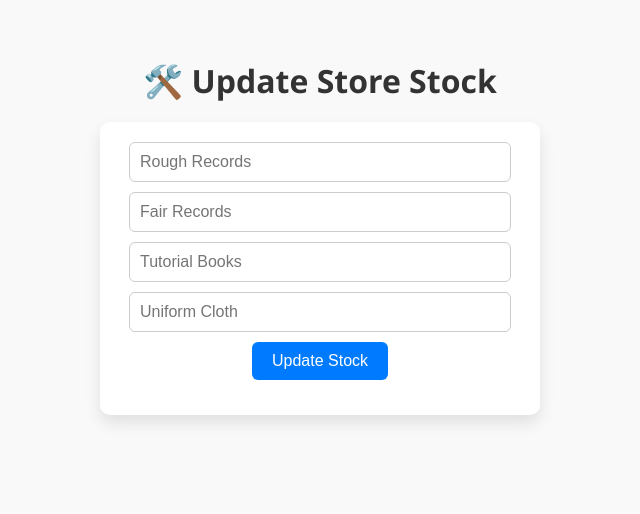
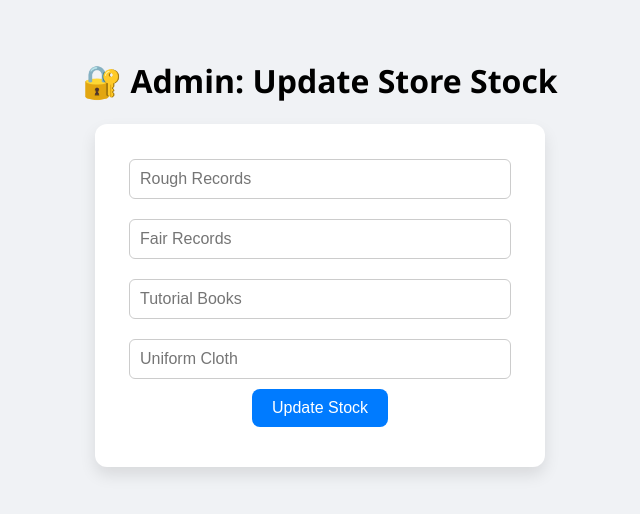
Before and after one commit to B-Navaneeth-Krishnan/store-status-dashboard, a plain HTML site: page admin.html in a window 1280 px wide. Shown: the whole page, without its empty margins (320-960 px from the left). Drawn offline with Linux system fonts and the light colour scheme.

Commit message:
Update admin.html

```diff
--- a/admin.html
+++ b/admin.html
@@ -1,62 +1,59 @@
 <!DOCTYPE html>
 <html lang="en">
 <head>
-  <meta charset="UTF-8">
-  <title>⚙️ Admin Stock Update</title>
-  <meta name="viewport" content="width=device-width, initial-scale=1">
-
+  <meta charset="UTF-8" />
+  <title>⚙️ Admin Stock Panel</title>
+  <meta name="viewport" content="width=device-width, initial-scale=1" />
   <script src="https://www.gstatic.com/firebasejs/8.6.8/firebase-app.js"></script>
   <script src="https://www.gstatic.com/firebasejs/8.6.8/firebase-database.js"></script>
-
   <style>
     body {
       font-family: 'Segoe UI', sans-serif;
-      background: #f9f9f9;
+      background: #f0f2f5;
       padding: 30px;
       text-align: center;
     }
-    h1 {
-      color: #333;
-      margin-bottom: 20px;
-    }
+
     .form-box {
       background: white;
-      padding: 20px;
+      padding: 25px;
       max-width: 400px;
       margin: auto;
-      border-radius: 10px;
-      box-shadow: 0 8px 16px rgba(0,0,0,0.1);
+      border-radius: 12px;
+      box-shadow: 0 8px 16px rgba(0, 0, 0, 0.1);
     }
+
     input[type="number"] {
       width: 90%;
       padding: 10px;
-      margin-bottom: 10px;
+      margin: 10px 0;
       border: 1px solid #ccc;
       border-radius: 6px;
       font-size: 16px;
     }
+
     button {
-      padding: 10px 20px;
       background-color: #007bff;
       color: white;
+      padding: 10px 20px;
       border: none;
-      border-radius: 6px;
+      border-radius: 8px;
       font-size: 16px;
       cursor: pointer;
     }
+
     button:hover {
       background-color: #0056b3;
     }
+
     .message {
       margin-top: 15px;
       font-weight: bold;
-      color: green;
     }
   </style>
 </head>
 <body>
-
-  <h1>🛠️ Update Store Stock</h1>
+  <h1>🔐 Admin: Update Store Stock</h1>
 
   <div class="form-box">
     <input type="number" id="Rough Records" placeholder="Rough Records">
@@ -69,8 +66,7 @@
   </div>
 
   <script>
-    // ✅ Firebase Config (yours)
-    var firebaseConfig = {
+    const firebaseConfig = {
       apiKey: "AIzaSyCUX8yDznSQb6VnVOmdzxxgxsXHqG2fP8U",
       authDomain: "status-mesh.firebaseapp.com",
       databaseURL: "https://status-mesh-default-rtdb.asia-southeast1.firebasedatabase.app",
@@ -102,6 +98,5 @@
       });
     }
   </script>
-
 </body>
 </html>
```
